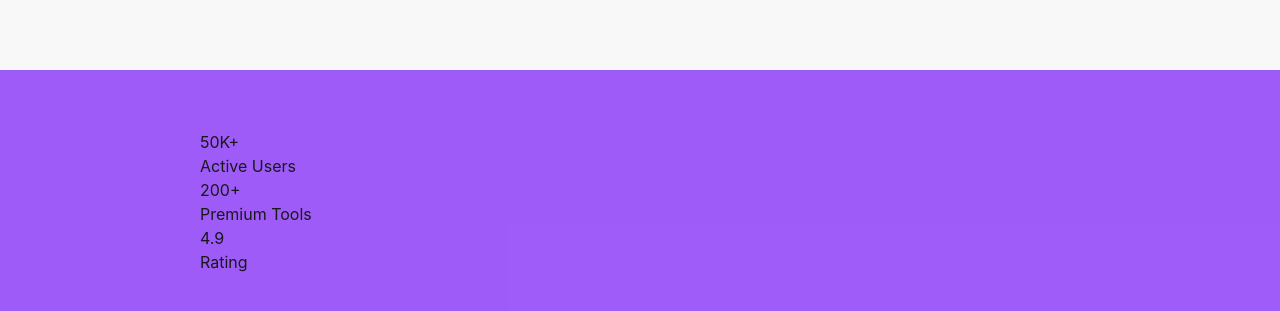
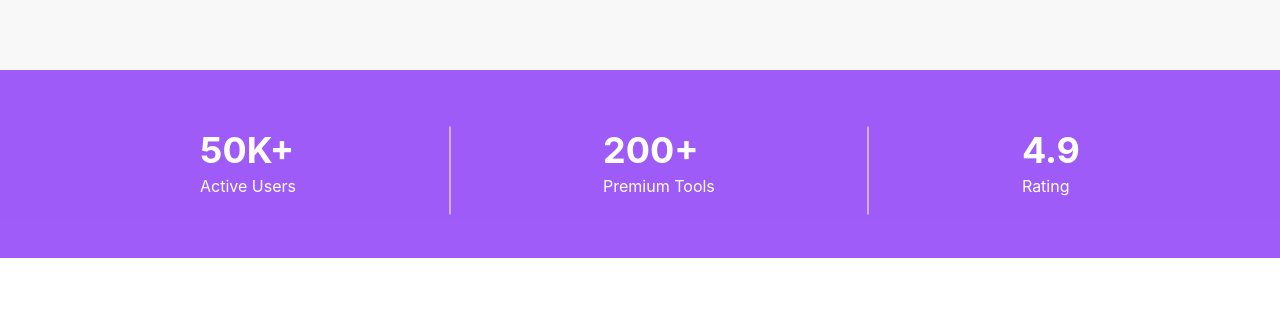
Before and after one commit to arifislam121416/Digital-AI-Tools-Platform, a React (Vite) app: page / in a window 1280 px wide. Shown: the part 795-1106 px from the top of the page. After the commit the page ends 1053 px from the top, so only its background shows below. Built offline with nearby package versions, Linux system fonts and the light colour scheme.

Commit message:
Navbar hero section and Ratin section add

```diff
--- a/src/App.jsx
+++ b/src/App.jsx
@@ -1,5 +1,6 @@
 
 import './App.css'
+import DigitalTools from './component/DigitalTools/DigitalTools'
 import Herosection from './component/HeroSection/Herosection'
 import Navbar from './component/NavBar/Navbar'
 import Ratinsection from './component/RatingSection/Ratinsection'
@@ -12,6 +13,7 @@ function App() {
     <Navbar/>
     <Herosection/>
     <Ratinsection/>
+    <DigitalTools/>
     </>
   )
 }
--- /dev/null
+++ b/src/component/DigitalTools/DigitalTools.jsx
@@ -0,0 +1,11 @@
+import React from 'react';
+
+const DigitalTools = () => {
+    return (
+        <div>
+
+        </div>
+    );
+};
+
+export default DigitalTools;
--- a/src/component/RatingSection/Ratinsection.jsx
+++ b/src/component/RatingSection/Ratinsection.jsx
@@ -2,18 +2,18 @@ import React from 'react';
 
 const Ratinsection = () => {
     return (
-        <div className='bg-[#8b39f6d2] py-15 px-[200px]'>
+        <div className='bg-[#8b39f6d2] text-white flex-none md:flex md:justify-between py-15 px-[200px]'>
             <div>
-                <h1>50K+</h1>
-                <p>Active Users</p>
-            </div>
+                <h1 className='text-4xl font-bold'>50K+</h1>
+                <p className='mt-1'>Active Users</p>
+            </div><hr className='w-[10%] rotate-90 items-center justify-center mt-10'></hr>
             <div>
-                <h1>200+</h1>
-                <p>Premium Tools</p>
-            </div>
+                <h1 className='text-4xl font-bold'>200+</h1>
+                <p className='mt-1'>Premium Tools</p>
+            </div><hr className='w-[10%] rotate-90 items-center justify-center mt-10'></hr>
             <div>
-                <h1>4.9</h1>
-                <p>Rating</p>
+                <h1 className='text-4xl font-bold'>4.9</h1>
+                <p className='mt-1'>Rating</p>
             </div>
         </div>
     );
```
